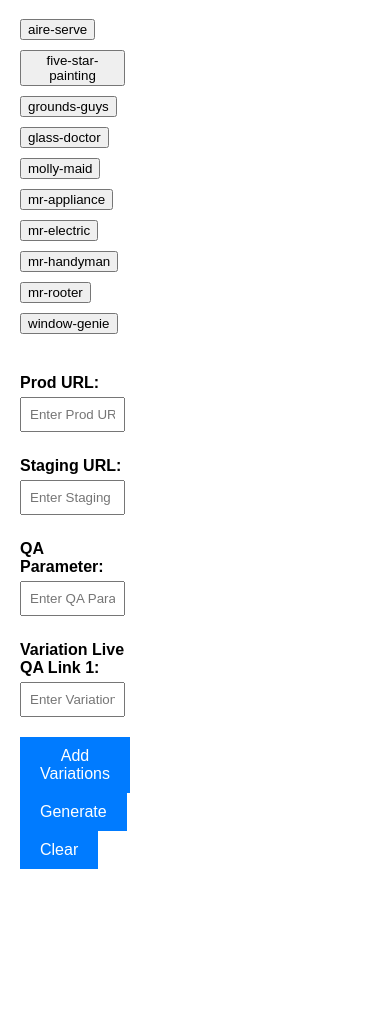
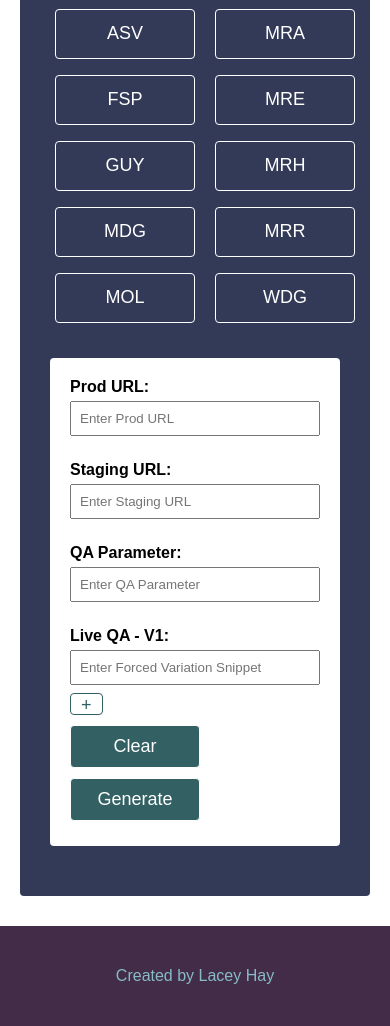
Before and after one commit to lacey-griffith/qa-tools, a plain HTML site: page index.html in a window 390 px wide. Shown: the part 90-1116 px from the top of the page. Before the commit the page ends 979 px from the top, so only its background shows below. Drawn offline with nearby package versions, Linux system fonts and the light colour scheme.

Commit message:
updated styling, added functionality for clearing form and mobile responsiveness

```diff
--- a/index.html
+++ b/index.html
@@ -10,11 +10,12 @@
 
 <body>
     <section>
-        <h1>Tools for QA</h1>
+        <h1></h1>
     </section>
 
-    <section id="url-generator">
-        <h4>QA URL Form</h4>
+    <section id="url-generator" class="tool">
+        <h4>URL Generator</h4>
+        <div class="tool-inner">
             <div id="brand-buttons"></div>
 
             <div class="url-generator-inner">
@@ -36,21 +37,23 @@
 
                     <div id="variation-group-container">
                         <div class="variation-group">
-                        <label for="variation-live-qa-1">Variation Live QA Link 1:</label>
+                            <label for="variation-live-qa-1">Live QA - V1:</label>
                             <input type="text" id="variation-live-qa-1" name="variation-live-qa[]"
-                            placeholder="Enter Variation Live QA Link">
+                                placeholder="Enter Forced Variation Snippet">
                         </div>
+                        <button class="btn add-var" type="button" onclick="addVariationInput()">+</button>
                     </div>
-
-                <button class="btn" type="button" onclick="addVariationInput()">Add Variations</button>
+                    <button class="btn" id="clear-button">Clear</button>
                     <button class="btn" type="button" onclick="generateUrls()">Generate</button>
-                <button class="btn" id="clear-button">Clear</button>
                 </div>
             </div>
 
             <div class="output" id="output"></div>
+        </div>
     </section>
-
+    <footer>
+        <div>Created by Lacey Hay</div>
+    </footer>
 
     <script src="https://cdnjs.cloudflare.com/ajax/libs/jquery/3.6.0/jquery.min.js"
         integrity="sha512-894YE6QWD5I59HgZOGReFYm4dnWc1Qt5NtvYSaNcOP+u1T9qYdvdihz0PPSiiqn/+/3e7Jo4EaG7TubfWGUrMQ=="
--- a/script.js
+++ b/script.js
@@ -3,52 +3,62 @@
 })();
 
 let brands = [{
-    brand: 'aire-serve',
+    brand_handle: 'aire-serve',
+    brand : 'ASV',
     conceptID: 3,
     prod: 'https://www.aireserv.com/',
     stage: 'https://dig-www-nei-asv-stage.nblytest.com/'
 },{
-    brand: 'five-star-painting',
+    brand_handle: 'five-star-painting',
+    brand : 'FSP',
     conceptID: 4,
     prod: 'https://www.fivestarpainting.com/',
     stage: 'https://dig-www-nei-fsp-stage.nblytest.com/'
 },{
-    brand: 'grounds-guys',
+    brand_handle: 'grounds-guys',
+    brand : 'GUY',
     conceptID: 6,
     prod: 'https://www.groundsguys.com/',
     stage: 'https://dig-www-nei-guy-stage.nblytest.com/'
 },{
-    brand: 'glass-doctor',
+    brand_handle: 'glass-doctor',
+    brand : 'MDG',
     conceptID: 5,
     prod: 'https://www.glassdoctor-us.com/',
     stage: 'https://develop-dwyr-mdg.pantheonsite.io/'
 },{
-    brand: 'molly-maid',
+    brand_handle: 'molly-maid',
+    brand : 'MOL',
     conceptID: 1,
     prod: 'https://www.mollymaid.com/',
     stage: 'https://dig-www-nei-mly-stage.nblytest.com/'
 },{
-    brand: 'mr-appliance',
+    brand_handle: 'mr-appliance',
+    brand : 'MRA',
     conceptID: 8,
     prod: 'https://www.mrappliance.com/',
     stage: 'https://dig-www-nei-mra-stage.nblytest.com/'
 },{
-    brand: 'mr-electric',
+    brand_handle: 'mr-electric',
+    brand : 'MRE',
     conceptID: 9,
     prod: 'https://mrelectric.com/',
     stage: 'https://dig-www-nei-mre2.nblyprod.com/'
 },{
-    brand: 'mr-handyman',
+    brand_handle: 'mr-handyman',
+    brand : 'MRH',
     conceptID: 2,
     prod: 'https://www.mrhandyman.com/',
     stage: 'https://dig-www-nei-mrh-stage.nblytest.com/'
 },{
-    brand: 'mr-rooter',
+    brand_handle: 'mr-rooter',
+    brand : 'MRR',
     conceptID: 10,
     prod: 'https://www.mrrooter.com/',
     stage: 'https://dig-www-nei-mrr-stage.nblytest.com/'
 },{
-    brand: 'window-genie',
+    brand_handle: 'window-genie',
+    brand : 'WDG',
     conceptID: 16,
     prod: 'https://www.windowgenie.com/',
     stage: 'https://dig-www-nei-wdg2-stage.nblytest.com/'
@@ -64,7 +74,7 @@
 
     const newLabel = document.createElement('label');
     newLabel.setAttribute('for', 'variation-live-qa-' + variationCount);
-    newLabel.textContent = 'Variation Live QA Link ' + variationCount + ':';
+    newLabel.textContent = 'Live QA - V' + variationCount + ':';
 
     const newInput = document.createElement('input');
     newInput.setAttribute('type', 'text');
@@ -84,7 +94,7 @@
     const qaParam = document.getElementById('qa-param').value;
 
     if (!prodUrl || !qaParam) {
-        alert("Please fill in both the Prod URL and the QA Parameter.");
+        alert("Please fill Prod URL and QA Param.");
         return;
     }
 
@@ -132,13 +142,13 @@
             const stagingUrlWithParam = stagingUrl ? addQueryParams(stagingUrl, qaParam, variationConvParam) : '';
 
             outputHtml += `
-                <h3>Variation ${index + 1}</h3>
-                <p><strong>Prod URL:</strong> <a href="${prodUrlWithParam}" target="_blank">${prodUrlWithParam}</a></p>
+                <h3>V${index + 1}</h3>
+                <p><strong>Prod URL:</strong> <a href="${prodUrlWithParam}">${prodUrlWithParam}</a></p>
             `;
 
             if (stagingUrlWithParam) {
                 outputHtml += `
-                    <p><strong>Staging URL:</strong> <a href="${stagingUrlWithParam}" target="_blank">${stagingUrlWithParam}</a></p>
+                    <p><strong>Staging URL:</strong> <a href="${stagingUrlWithParam}">${stagingUrlWithParam}</a></p>
                 `;
             }
         }
@@ -146,6 +156,8 @@
 
     // Display the generated URLs
     const outputDiv = document.getElementById('output');
+    outputDiv.classList.add('urls-generated');
+    $('body').addClass('url-generator-active');
     outputDiv.innerHTML = outputHtml;
 }
 
@@ -156,13 +168,16 @@
     brands.forEach(brand => {
         const button = document.createElement('button');
         button.textContent = brand.brand;
-        button.onclick = () => fillUrls(brand.prod, brand.stage);
+        button.onclick = () => fillUrls(brand.prod, brand.stage,button);
         brandButtonsDiv.appendChild(button);
     });
 }
 
 // Function to fill Prod and Staging URLs
-function fillUrls(prodUrl, stageUrl) {
+function fillUrls(prodUrl, stageUrl,button) {
+    $('#brand-buttons button.active').removeClass('active');
+    button.classList.add('active');
+
     document.getElementById('prod-url').value = prodUrl;
     document.getElementById('staging-url').value = stageUrl;
 }
@@ -175,7 +190,10 @@
     document.getElementById('prod-url').value = '';
     document.getElementById('staging-url').value = '';
     document.getElementById('qa-param').value = '';
-    document.getElementById('output').innerHTML = ''; // Assuming you output the results in this div
+    document.getElementById('output').innerHTML = '';
+    document.getElementById('output').classList.remove('urls-generated');
+    $('#brand-buttons button.active').removeClass('active');
+    $('body').removeClass('url-generator-active');
 
     // Clear all variation inputs
     const variationInputs = document.querySelectorAll('input[id^="variation-live-qa-"]');
--- a/style.css
+++ b/style.css
@@ -1,62 +1,206 @@
+:root {
+    --dark-purple: #333A57;
+}
+
+* {
+    box-sizing: border-box;
+}
+
 body {
     font-family: Arial, sans-serif;
-    margin: 20px;
+    margin: 0;
 }
+
+footer {
+    height: 100px;
+    display: flex;
+    align-items: center;
+    justify-content: center;
+    background-color: #422C47;
+    color: #88BAC8;
+}
+
 .form-group {
     margin-bottom: 15px;
 }
+
 label {
     font-weight: bold;
     display: block;
 }
+
 input[type="text"] {
     width: 100%;
     padding: 8px;
     margin-top: 5px;
     margin-bottom: 10px;
-    box-sizing: border-box;
 }
-.variation-group {
-    margin-bottom: 10px;
+
+/* tool sections */
+section.tool {
+    border-radius: 4px;
 }
-.btn {
-    padding: 10px 20px;
-    background-color: #007BFF;
-    color: white;
-    border: none;
-    cursor: pointer;
-    font-size: 16px;
-    margin-right: 10px;
+
+section.tool h4 {
+    font-size: 30px;
+    text-align: center;
+    margin: 0;
 }
-.btn:hover {
-    background-color: #0056b3;
-}
-.output {
-    margin-top: 20px;
-}
-.output p {
-    background-color: #f4f4f4;
-    padding: 10px;
-    border-radius: 5px;
+
+section .tool-inner {
+    padding: 20px;
+    width: 100%;
 }
 
 /* URL GENERATOR */
-#url-generator .url-generator-inner {
-    display: flex;
-    justify-content: start;
-    gap: 40px;
+section#url-generator {
+    background-color: var(--dark-purple);
+    color:#fff;
+    padding: 20px;
+    margin: 0 20px 30px 20px;
 }
 
-#url-generator .url-generator-inner > div:not(.output) {
-    max-width: 30%;
+#url-generator .tool-inner {
+    padding: 10px;
     width: 100%;
+    display: flex;
+    flex-wrap: wrap;
+    justify-content: center;
 }
 
 #brand-buttons {
     display: flex;
-    justify-content: space-between;
+    flex-direction: column;
+    justify-content: center;
+    align-items: center;
     flex-wrap: wrap;
-    max-width: 30%;
+    width: 100%;
     gap: 10px;
-    margin-bottom: 40px;
+    margin-bottom: 20px;
+    max-height: 400px;
+    max-width: 800px;
 }
+
+#brand-buttons button {
+    flex: 1 0 17%;
+    background-color: transparent;
+    color: #fff;
+    border: 1px solid #fff;
+    border-radius: 4px;
+    margin: 3px 5px;
+    padding: 10px;
+    width: auto;
+    min-width: 140px;
+    max-height: 50px;
+    font-size: 18px;
+    cursor: pointer;
+}
+
+#brand-buttons button:hover {
+    background-color: #4D869B;
+}
+
+#brand-buttons button.active {
+    background-color: #4D869B;
+}
+
+/* url form */
+.url-generator-inner {
+    background-color: #fff;
+    color: #000;
+    padding: 20px;
+    border-radius: 4px;
+    width: 100%;
+    max-width: 800px;
+    margin-bottom: 20px;
+}
+
+.variation-group {
+    margin-bottom: 10px;
+}
+
+/* url form CTAs */
+#url-generator .btn {
+    background-color: #336063;
+    color: #fff;
+    border: 1px solid #fff;
+    border-radius: 4px;
+    margin: 5px auto;
+    padding: 10px;
+    width: auto;
+    min-width: 130px;
+    max-height: 50px;
+    font-size: 18px;
+    cursor: pointer;
+}
+
+div#variation-group-container {
+    position: relative;
+    margin-bottom: 25px;
+}
+
+button.btn.add-var {
+    position: absolute;
+    bottom: -20px;
+    max-width: max-content;
+    min-width: unset !important;
+    max-height: unset !important;
+    height: 10px;
+    line-height: 2px;
+    margin: 0 !important;
+    color: #336063 !important;
+    background-color: transparent !important;
+    border-color: #336063 !important;
+}
+
+button.btn.add-var:hover {
+    color: #fff !important;
+    background-color: #336063 !important;
+}
+
+/* output container */
+.output.urls-generated {
+    width: 100%;
+    max-width: 800px;
+    background-color: #fff;
+    border-radius: 4px;
+    color: #000;
+    padding: 0 15px;
+}
+
+.output p {
+    background-color: #dbdbdbc4;
+    padding: 10px;
+    border-radius: 4px;
+}
+
+@media only screen and (min-width: 650px){
+    #brand-buttons {
+        max-height: 160px;
+        align-items: start;
+        flex-direction: row;
+    }
+
+    #brand-buttons button {
+        min-width: 110px;
+    }
+}
+
+@media only screen and (min-width: 1028px){
+    .url-generator-inner {
+        margin-bottom: 0;
+    }
+
+    body.url-generator-active #url-generator .tool-inner {
+        justify-content: space-around;
+    }
+
+    body.url-generator-active .url-generator-inner,
+    body.url-generator-active #output {
+        max-width: 47%;
+    }
+}
+
+@media only scree and (min-width: 1200px){
+
+}
```
Lines whose indentation alone changed are shown as unchanged.
